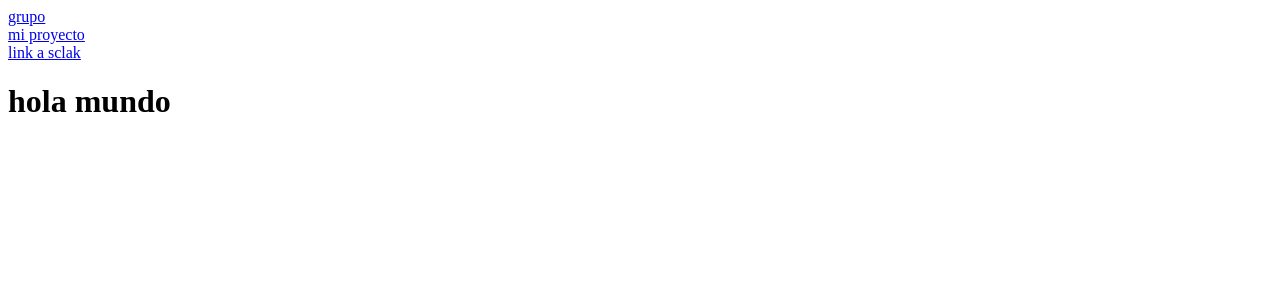
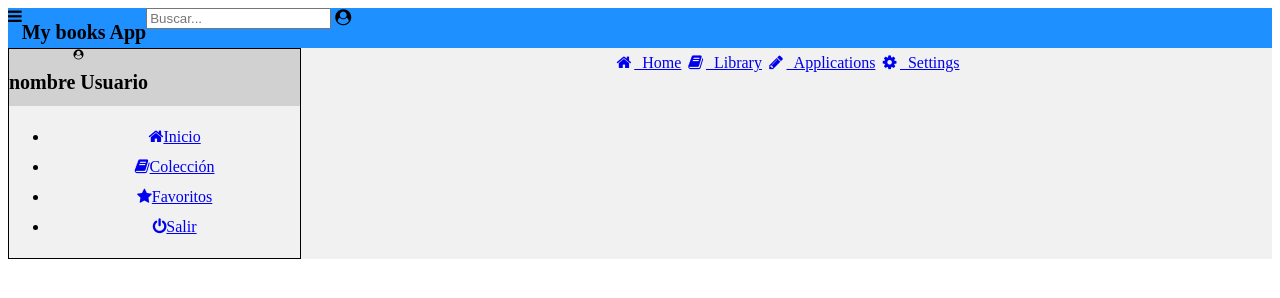
Before and after one commit to nightcodelearning/BooksApp, a plain HTML site: page index.html in a window 1280 px wide. Drawn offline with nearby package versions, Linux system fonts and the light colour scheme.

Commit message:
headers and side containers

```diff
--- a/css/styles.css
+++ b/css/styles.css
@@ -0,0 +1,81 @@
+:root {
+    --main-text-color: rgba(210, 34, 36, 1);
+    --dark-gray-background-color:  rgba(134, 133, 133, 0.3);
+    --ligth-gray-background-color: rgb(206, 198, 198);
+  }
+
+  #miUrl{
+      display:none;
+  }
+
+
+
+#texto{
+    font-size: 20px;
+    color: black;
+}
+
+header {
+    background-color: DodgerBlue;
+    display: inline-flex;
+    width: 100%;
+    height: 40px;
+}
+
+header > #header-left-items{
+
+
+}
+
+header > #search-box{
+
+}
+
+
+
+
+
+#user-icon{
+    box-align: right;
+}
+
+#left-content-bar{
+   width: 30%;
+   height: 100%;
+   padding-left: 0;
+   background-color: #f1f1f1;
+   border: 1px solid black;
+}
+
+
+
+.flex-container {
+    display: flex;
+    flex-wrap: nowrap;
+    background-color: DodgerBlue;
+    height: 100%;
+    margin: 0%;
+
+  }
+
+  .user-information{
+    display:flex;
+    flex-wrap: wrap;
+    background-color: var(--dark-gray-background-color);
+    font-size: 10px;
+
+  }
+
+  .flex-container > div {
+    background-color: #f1f1f1;
+    width: 100px;
+    text-align: center;
+    line-height: 30px;
+    /*font-size: 20px;*/
+  }
+
+#my-article{
+    background-color: #f1f1f1;
+    width: 100%;
+
+}
--- a/index.html
+++ b/index.html
@@ -5,15 +5,59 @@
   <title>Bzg 1 Book App</title>
 
   <meta name="viewport" content="width=device-width, initial-scale=1">
-  <link id="favicon" rel="shortcut icon" type="image/x-icon" href="favicon.ico">
+
+  <link rel="stylesheet" href="https://cdnjs.cloudflare.com/ajax/libs/font-awesome/4.7.0/css/font-awesome.min.css">
+  <link rel="stylesheet" type="text/css" href="./css/styles.css">
+  <script src="https://ajax.googleapis.com/ajax/libs/jquery/3.3.1/jquery.min.js"></script>
+  <script src="./js/index.js"></script>
 </head>
 <body>
+<div id="miUrl">
+    <a href="https://stackblitz.com/edit/group1?file=index.html"> grupo</a>
+    <br>
+    <a href="https://stackblitz.com/edit/js-jxru6y?file=index.html"> mi proyecto</a>
+    <br>
+    <a href="https://bzgclass1.slack.com/messages/CAUHJ6DTP/">link a sclak</a>
+</div>
 
-  <a href="https://stackblitz.com/edit/group1?file=index.html"> grupo</a>
-  <br>
-  <a href="https://stackblitz.com/edit/js-jxru6y?file=index.html"> mi proyecto</a>
-  <br>
-  <a href="https://bzgclass1.slack.com/messages/CAUHJ6DTP/">link a sclak</a>
-<h1>hola  mundo</h1>
+<header>
+  <i id="hamburger-button" class="fa fa-bars" aria-hidden="true"></i>
+  <h1 id="texto">My books App</h1>
+  <div id="search-box">
+      <input type="text" name="searchText" title="Buscador" placeholder="Buscar..."/>
+      <i class="fa fa-user-circle fa-6" aria-hidden="true"></i>
+  </div>
+
+</header>
+<div class="flex-container">
+    <div id="left-content-bar">
+
+      <div class="user-information">
+          <i id="user-icon-left-container" class="fa fa-user-circle fa-6" aria-hidden="true"><h1 class="user_name">nombre Usuario</h1></i>
+      </div>
+
+
+        <ul>
+          <li><a href="#"><i class="fa fa-home"></i>Inicio</a></li>
+          <li ><a href="#coleccion"><i class="fa fa-book"></i>Colección</a></li>
+          <li ><a href="#favoritos"><i class="fa fa-star"></i>Favoritos</a></li>
+          <li><a href="#salir"><i class="fa fa-power-off"></i>Salir</a></li>
+        </ul>
+</div>
+
+
+    <div id="my-article">
+        <div class="list-group">
+            <a class="list-group-item" href="#"><i class="fa fa-home fa-fw" aria-hidden="true"></i>&nbsp; Home</a>
+            <a class="list-group-item" href="#"><i class="fa fa-book fa-fw" aria-hidden="true"></i>&nbsp; Library</a>
+            <a class="list-group-item" href="#"><i class="fa fa-pencil fa-fw" aria-hidden="true"></i>&nbsp; Applications</a>
+            <a class="list-group-item" href="#"><i class="fa fa-cog fa-fw" aria-hidden="true"></i>&nbsp; Settings</a>
+          </div>
+        </div>
+      </div>
+
+</div>
+
+
 </body>
 </html>
--- a/js/index.js
+++ b/js/index.js
@@ -0,0 +1,7 @@
+//import './styles.css';
+
+$(document).ready(function(){
+    //alert("hola mundo");
+
+
+});
```
